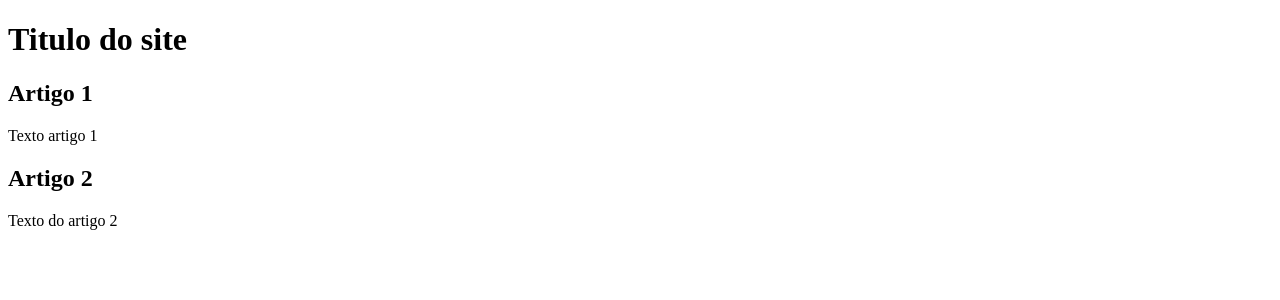
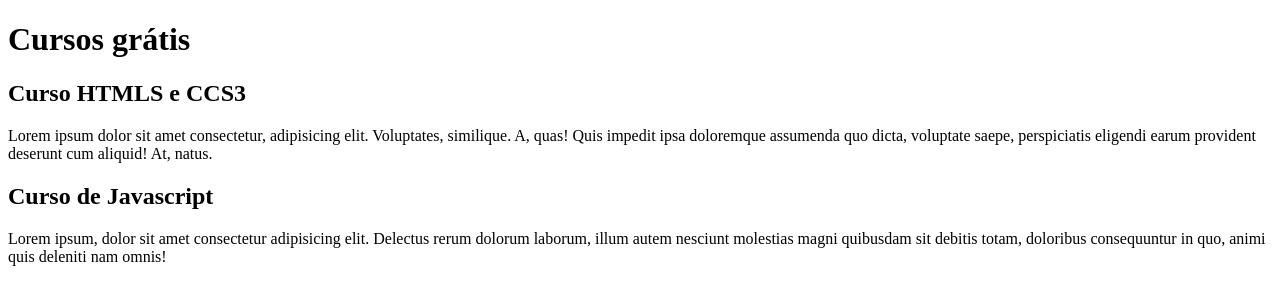
Before and after one commit to AlvesAbner/projeto-site, a plain HTML site: page index.html in a window 1280 px wide. Drawn offline with Linux system fonts and the light colour scheme.

Commit message:
Update index.html
Comecei a escrever conteúdo

```diff
--- a/index.html
+++ b/index.html
@@ -8,15 +8,15 @@
 <body>
     <main>
         <header>
-            <h1>Titulo do site</h1>
+            <h1>Cursos grátis</h1>
         </header>
         <article>
-            <h2>Artigo 1</h2>
-            <p>Texto artigo 1</p>
+            <h2>Curso HTMLS e CCS3</h2>
+            <p>Lorem ipsum dolor sit amet consectetur, adipisicing elit. Voluptates, similique. A, quas! Quis impedit ipsa doloremque assumenda quo dicta, voluptate saepe, perspiciatis eligendi earum provident deserunt cum aliquid! At, natus.</p>
         </article>
         <article>
-            <h2>Artigo 2</h2>
-            <p>Texto do artigo 2</p>
+            <h2>Curso de Javascript</h2>
+            <p>Lorem ipsum, dolor sit amet consectetur adipisicing elit. Delectus rerum dolorum laborum, illum autem nesciunt molestias magni quibusdam sit debitis totam, doloribus consequuntur in quo, animi quis deleniti nam omnis!</p>
         </article>
     </main>
 </body>
```
